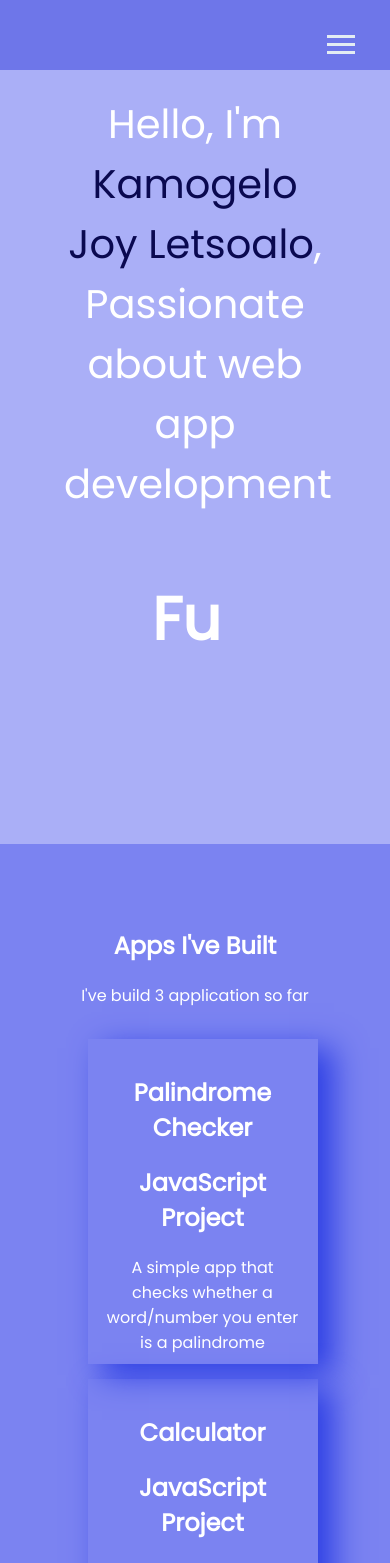
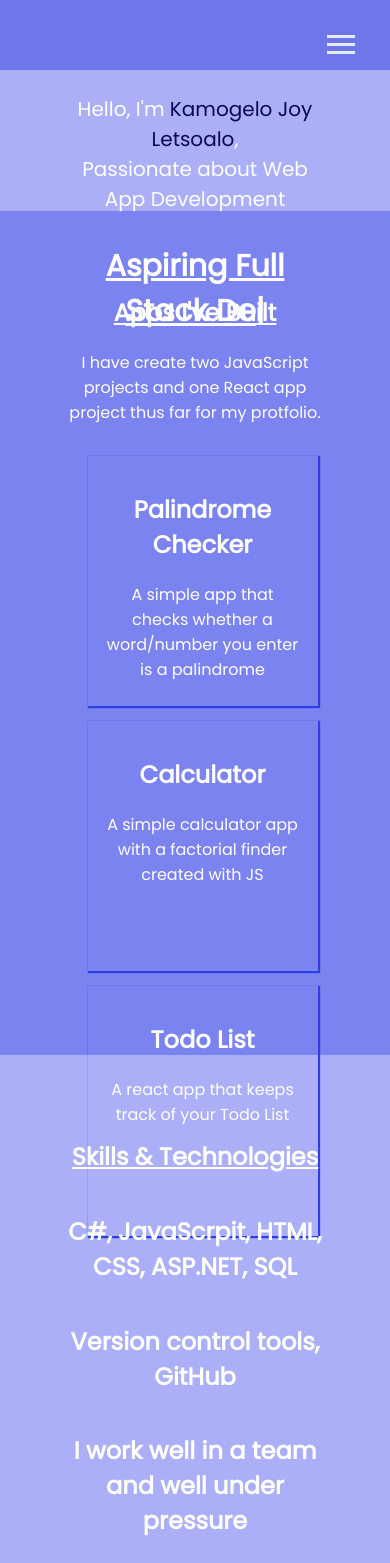
Before and after one commit to Kamogelo07/Portfolio, a React (Create React App) app: page / in a window 390 px wide. Shown: the top 1563 px of the page. Built offline with nearby package versions, Linux system fonts and the light colour scheme.

Commit message:
added media query

```diff
--- a/src/App.css
+++ b/src/App.css
@@ -39,6 +39,10 @@ a {
   color: var(--text-color-lightmode);
 }
 
+h1 {
+  text-decoration: underline;
+}
+
 @media screen and (max-width: 768px) {
   /*medium: Tablets & Small Laptops*/
   #root {
--- a/src/components/Home/Home.css
+++ b/src/components/Home/Home.css
@@ -3,7 +3,7 @@
   flex-direction: column;
   justify-content: space-between;
   padding: 4rem;
-  height: 100vh;
+  height: 80vh;
   text-align: center;
   align-content: center;
   background-color: rgb(170, 175, 247);
@@ -22,3 +22,14 @@
 .highlighted-text {
   color: var(--dark-blue);
 }
+
+@media all and (max-width: 480px) {
+  .primary-text,
+  .profile-role-tagline {
+    font-size: 20px;
+  }
+
+  .home-container {
+    height: 25vh;
+  }
+}
--- a/src/components/Home/Home.js
+++ b/src/components/Home/Home.js
@@ -14,7 +14,7 @@ const Home = () => {
             </span>
             <br />
             <span className="profile-role-tagline">
-              Passionate about web app development
+              Passionate about Web App Development
             </span>
           </div>
 
@@ -26,9 +26,9 @@ const Home = () => {
                   steps={[
                     "Ethusiastic Dev",
                     1000,
-                    "Full Stack Developer",
+                    "Aspiring Full Stack Developer",
                     1000,
-                    "MERN Stack Dev",
+                    "Bsc IT Graudate",
                     1000,
                     "React Dev",
                     1000,
--- a/src/components/Projects/Projects.css
+++ b/src/components/Projects/Projects.css
@@ -12,6 +12,7 @@
 .grid-projects {
   /* height: 40vh; height to 100vh when adding more projects */
   display: flex;
+  flex-direction: row;
   flex-wrap: wrap;
   text-align: center;
   align-content: center;
@@ -24,16 +25,17 @@
 
 .grid-child {
   width: 230px;
-  height: 325px;
+  height: 250px;
   margin-left: 15px;
   margin-top: 15px;
   padding: 1rem;
-  box-shadow: 15px 10px 30px 1px #2d3fe4;
+  box-shadow: 1px 1px 1px 1px #2d3fe4;
 }
 
 .grid-child:hover {
   color: var(--dark-blue);
   transition: 0.5s ease-in;
+  box-shadow: 15px 10px 30px 1px #2d3fe4;
 }
 
 /* Media Queries for responsiveness */
--- a/src/components/Projects/Projects.js
+++ b/src/components/Projects/Projects.js
@@ -11,7 +11,8 @@ export default function Projects() {
             Apps I've Built
           </h1>
           <p className="lg:w-2/3 mx-auto leading-relaxed text-base">
-            I've build 3 application so far
+            I have create two JavaScript projects and one React app project thus
+            far for my protfolio.
           </p>
         </div>
         <div className="grid-projects">
@@ -27,9 +28,6 @@ export default function Projects() {
                   <h2 className="tracking-widest text-sm title-font font-medium text-green-400 mb-1">
                     {project.title}
                   </h2>
-                  <h1 className="title-font text-lg font-medium text-white mb-3">
-                    {project.subtitle}
-                  </h1>
                   <p className="leading-relaxed">{project.description}</p>
                 </div>
               </div>
--- a/src/components/Skills/Skills.css
+++ b/src/components/Skills/Skills.css
@@ -12,6 +12,7 @@
 .grid-skills {
   /* height: 40vh; height to 100vh when adding more projects */
   display: flex;
+  flex-direction: column;
   flex-wrap: wrap;
   text-align: center;
   align-content: center;
--- a/src/data.js
+++ b/src/data.js
@@ -1,29 +1,19 @@
 export const projects = [
   {
     title: "Palindrome Checker",
-    subtitle: "JavaScript Project",
     description:
       "A simple app that checks whether a word/number you enter is a palindrome",
     link: "https://kamogelo07.github.io/palindrome-checker/",
   },
   {
     title: "Calculator",
-    subtitle: "JavaScript Project",
     description:
       "A simple calculator app with a factorial finder created with JS",
     link: "https://kamogelo07.github.io/calculator/",
   },
   {
     title: "Todo List",
-    subtitle: "React Project",
     description: "A react app that keeps track of your Todo List",
     link: "https://joy-todolistapp.herokuapp.com/",
   },
-  // {
-  //   title: "Epic Todo App",
-  //   subtitle: "React Hooks",
-  //   description:
-  //     "Lorem ipsum dolor sit amet consectetur adipisicing elit. Praesentium dolore rerum laborum iure enim sint nemo omnis voluptate exercitationem eius?",
-  //   link: "https://pythonbootcamp.com",
-  // },
 ];
```
